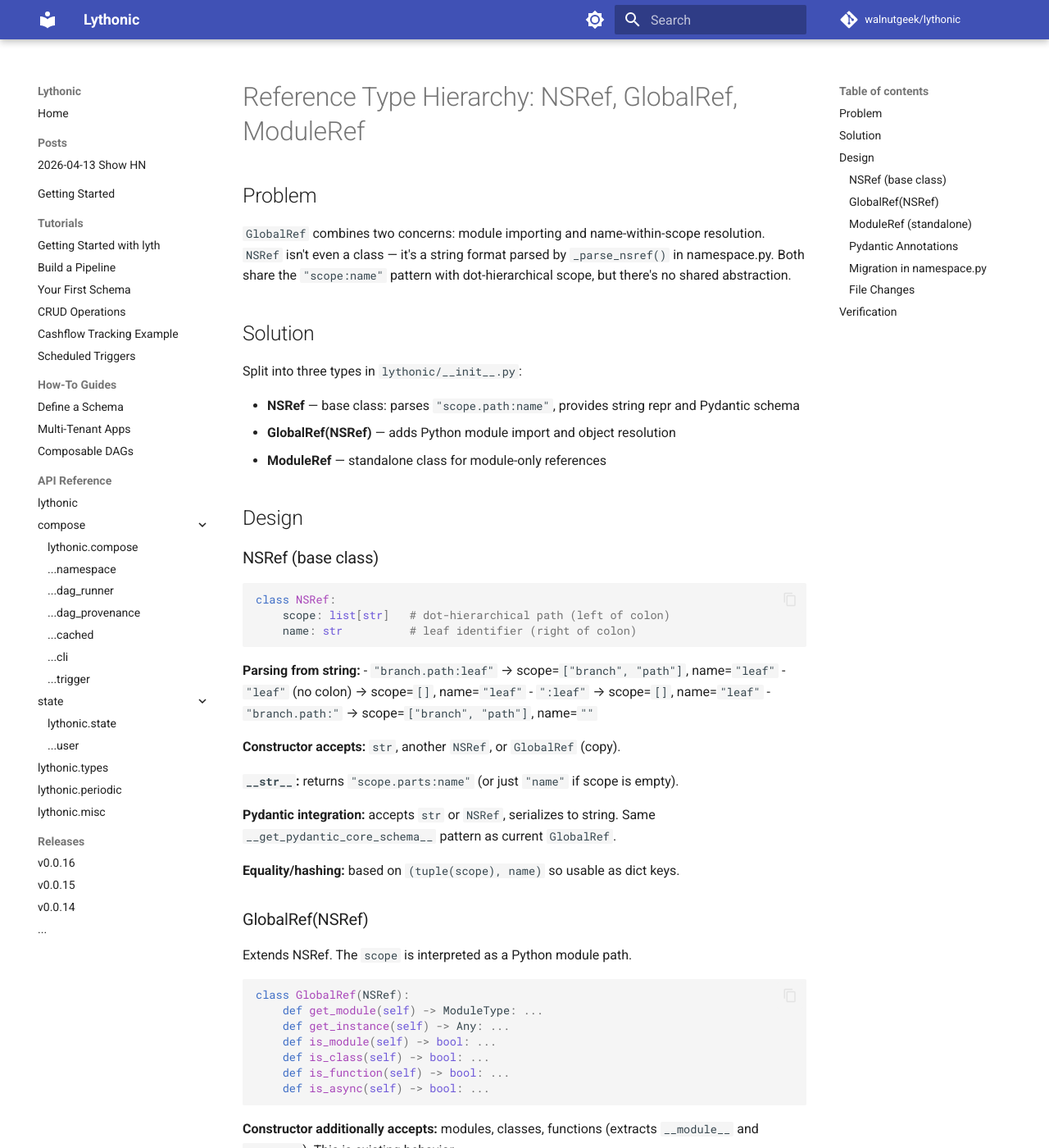
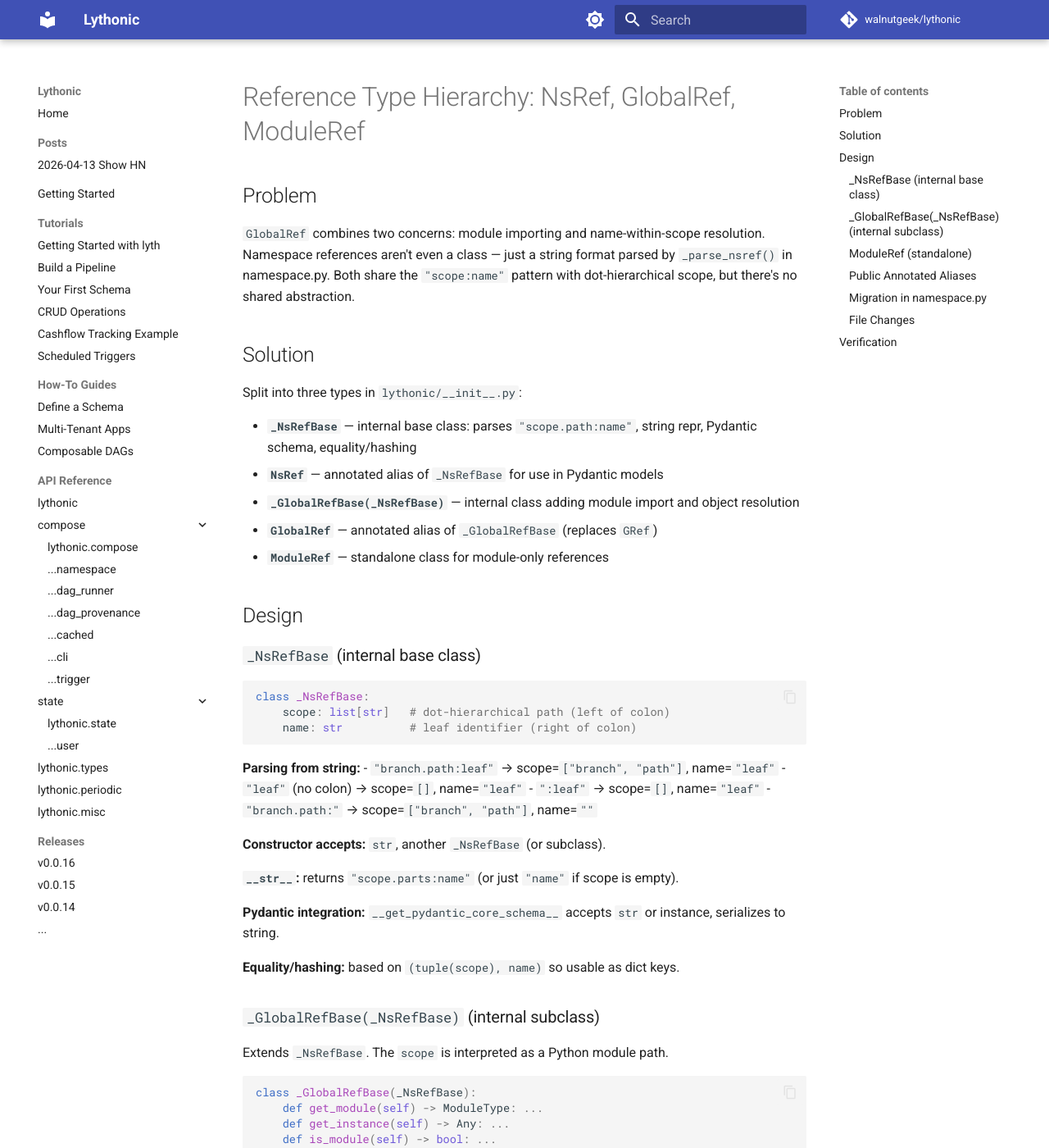
Before and after one commit to walnutgeek/lythonic, an MkDocs documentation site: the page built from docs/superpowers/specs/2026-05-01-ref-type-hierarchy-design.md, in a window 1280 px wide and 1400 px high. Shown: the whole window at 82% size. Built offline with MkDocs 1.6.1 and Material for MkDocs 9.7.7, drawn with Linux system fonts in a browser that asks for light colours; comment, search, counter and statistics services are not loaded; some of the changed text lies outside the part shown.

Commit message:
docs: update ref hierarchy spec — _Base classes, NsRef/GlobalRef as public aliases

````diff
--- a/docs/superpowers/specs/2026-05-01-ref-type-hierarchy-design.md
+++ b/docs/superpowers/specs/2026-05-01-ref-type-hierarchy-design.md
@@ -1,27 +1,30 @@
-# Reference Type Hierarchy: NSRef, GlobalRef, ModuleRef
+# Reference Type Hierarchy: NsRef, GlobalRef, ModuleRef
 
 ## Problem
 
 `GlobalRef` combines two concerns: module importing and name-within-scope
-resolution. `NSRef` isn't even a class — it's a string format parsed by
-`_parse_nsref()` in namespace.py. Both share the `"scope:name"` pattern
-with dot-hierarchical scope, but there's no shared abstraction.
+resolution. Namespace references aren't even a class — just a string format
+parsed by `_parse_nsref()` in namespace.py. Both share the `"scope:name"`
+pattern with dot-hierarchical scope, but there's no shared abstraction.
 
 ## Solution
 
 Split into three types in `lythonic/__init__.py`:
 
-- **NSRef** — base class: parses `"scope.path:name"`, provides string repr
-  and Pydantic schema
-- **GlobalRef(NSRef)** — adds Python module import and object resolution
-- **ModuleRef** — standalone class for module-only references
+- **`_NsRefBase`** — internal base class: parses `"scope.path:name"`,
+  string repr, Pydantic schema, equality/hashing
+- **`NsRef`** — annotated alias of `_NsRefBase` for use in Pydantic models
+- **`_GlobalRefBase(_NsRefBase)`** — internal class adding module import
+  and object resolution
+- **`GlobalRef`** — annotated alias of `_GlobalRefBase` (replaces `GRef`)
+- **`ModuleRef`** — standalone class for module-only references
 
 ## Design
 
-### NSRef (base class)
+### `_NsRefBase` (internal base class)
 
 ```python
-class NSRef:
+class _NsRefBase:
     scope: list[str]   # dot-hierarchical path (left of colon)
     name: str          # leaf identifier (right of colon)
 ```
@@ -32,21 +35,21 @@
 - `":leaf"` → scope=`[]`, name=`"leaf"`
 - `"branch.path:"` → scope=`["branch", "path"]`, name=`""`
 
-**Constructor accepts:** `str`, another `NSRef`, or `GlobalRef` (copy).
+**Constructor accepts:** `str`, another `_NsRefBase` (or subclass).
 
 **`__str__`:** returns `"scope.parts:name"` (or just `"name"` if scope is empty).
 
-**Pydantic integration:** accepts `str` or `NSRef`, serializes to string.
-Same `__get_pydantic_core_schema__` pattern as current `GlobalRef`.
+**Pydantic integration:** `__get_pydantic_core_schema__` accepts `str` or
+instance, serializes to string.
 
 **Equality/hashing:** based on `(tuple(scope), name)` so usable as dict keys.
 
-### GlobalRef(NSRef)
+### `_GlobalRefBase(_NsRefBase)` (internal subclass)
 
-Extends NSRef. The `scope` is interpreted as a Python module path.
+Extends `_NsRefBase`. The `scope` is interpreted as a Python module path.
 
 ```python
-class GlobalRef(NSRef):
+class _GlobalRefBase(_NsRefBase):
     def get_module(self) -> ModuleType: ...
     def get_instance(self) -> Any: ...
     def is_module(self) -> bool: ...
@@ -82,45 +85,49 @@
 
 **Pydantic integration:** accepts `str`, serializes to string.
 
-**Relationship to GlobalRef:** `GlobalRef.get_module()` can internally create
-a `ModuleRef` from its scope, or just inline the import. No inheritance
-relationship — `ModuleRef` is a sibling, not parent/child.
+**Relationship to GlobalRef:** `_GlobalRefBase.get_module()` can internally
+create a `ModuleRef` from its scope, or just inline the import. No
+inheritance relationship — `ModuleRef` is a sibling, not parent/child.
 
-### Pydantic Annotations
-
-`NSRef` gets Pydantic schema support (`__get_pydantic_core_schema__`) so it
-can be used directly in model fields. Accepts `str` or `NSRef` input,
-serializes to string.
+### Public Annotated Aliases
 
 ```python
 NsRef = Annotated[
-    NSRef,
+    _NsRefBase,
     WithJsonSchema({"type": "string"}, mode="serialization"),
 ]
 
-GRef = Annotated[
-    GlobalRef,
+GlobalRef = Annotated[
+    _GlobalRefBase,
     WithJsonSchema({"type": "string"}, mode="serialization"),
 ]
 ```
 
+`NsRef` and `GlobalRef` are the public names used everywhere: type
+annotations, Pydantic model fields, isinstance checks, constructors.
+The `_Base` classes are internal implementation details.
+
+`GRef` is removed — all usages replaced with `GlobalRef`.
+
 ### Migration in namespace.py
 
-- `_parse_nsref()` removed — `NSRef` replaces it everywhere.
-- `NsNodeConfig.nsref` typed as `NsRef` (accepts str input, stores NSRef).
-- `Namespace._nodes` dict key: `NSRef`. Lookup methods accept `str | NSRef`.
+- `_parse_nsref()` removed — `NsRef(s)` replaces it everywhere.
+- `NsNodeConfig.nsref` typed as `NsRef`.
+- `Namespace._nodes` dict key: `NsRef`. Lookup methods accept `str | NsRef`.
 - `DagContext.dag_nsref` typed as `NsRef`.
 - All internal code that previously called `_parse_nsref(s)` uses
-  `NSRef(s).scope` / `NSRef(s).name` directly.
+  `NsRef(s).scope` / `NsRef(s).name` directly.
 
 ### File Changes
 
-1. **`src/lythonic/__init__.py`** — define `NSRef`, refactor `GlobalRef` to
-   extend it, add `ModuleRef`, keep `GRef` annotation
+1. **`src/lythonic/__init__.py`** — define `_NsRefBase`, refactor
+   `_GlobalRefBase` to extend it, add `ModuleRef`, export `NsRef` and
+   `GlobalRef` as annotated aliases. Remove `GRef`.
 2. **`src/lythonic/compose/namespace.py`** — remove `_parse_nsref()`, use
-   `NSRef` directly where branch parsing is needed
-3. **Tests** — existing `GlobalRef` tests should continue passing (backward
-   compat). Add tests for `NSRef` parsing and `ModuleRef`.
+   `NsRef` throughout. Change `_nodes` key type.
+3. **All files using `GRef`** — replace with `GlobalRef`.
+4. **Tests** — existing `GlobalRef` tests should continue passing (backward
+   compat). Add tests for `NsRef` parsing and `ModuleRef`.
 
 ## Verification
 
````
